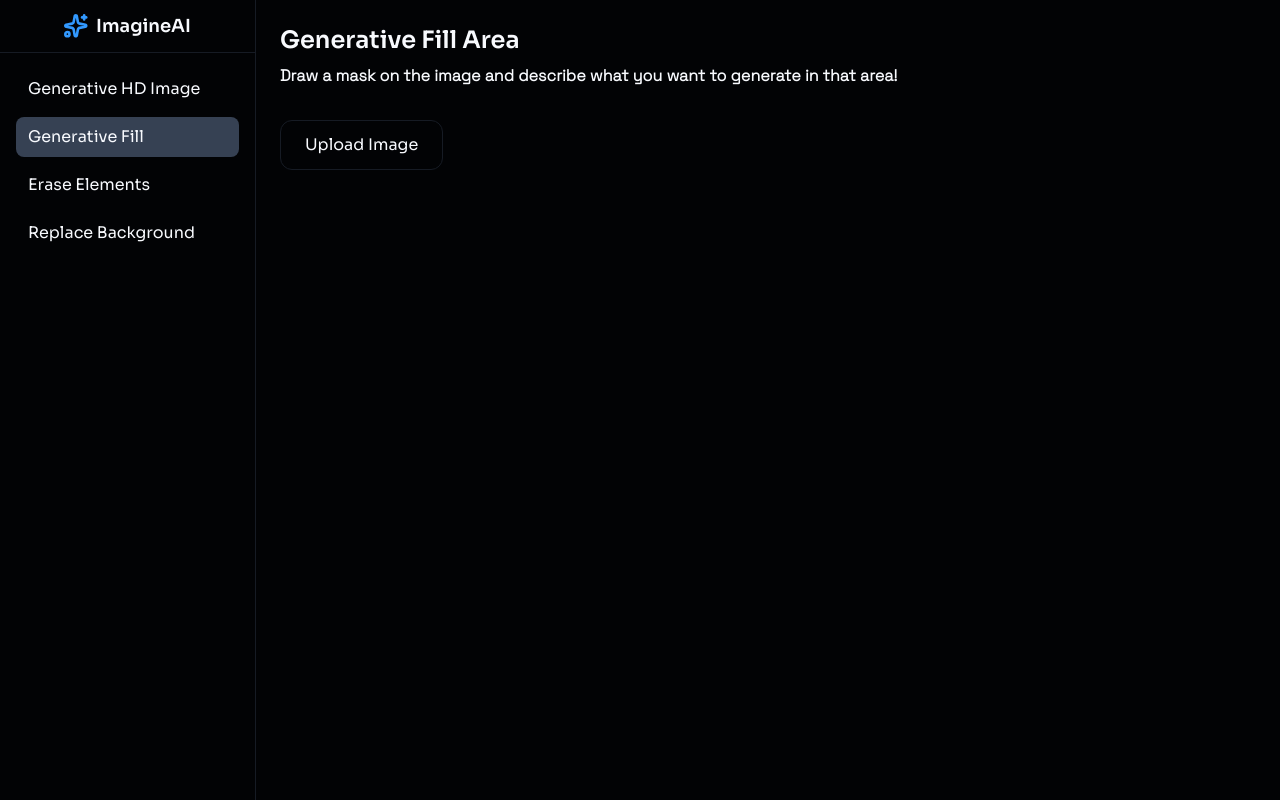
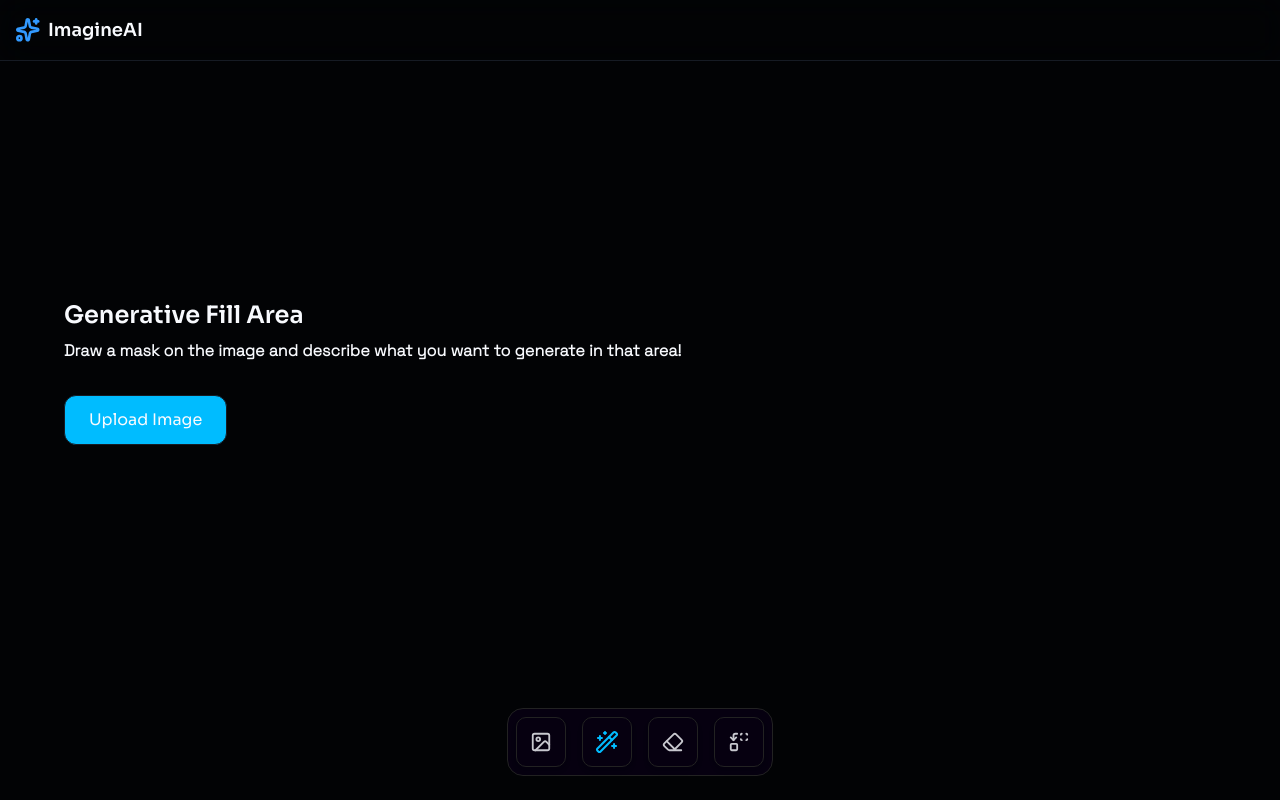
Before and after one commit to SufiyaSayyed/Ad-Snap-AI-App, a React (Vite) app: page /playground/gen-fill in a window 1280 px wide. Built offline with nearby package versions, Linux system fonts and the light colour scheme.

Commit message:
ui fixes

```diff
--- /dev/null
+++ b/src/components/Dock.css
@@ -0,0 +1,57 @@
+.dock-outer {
+  margin: 0 0.5rem;
+  display: flex;
+  max-width: 100%;
+  align-items: center;
+}
+
+.dock-panel {
+  position: absolute;
+  bottom: 0.5rem;
+  left: 50%;
+  transform: translateX(-50%);
+  display: flex;
+  align-items: flex-end;
+  width: fit-content;
+  gap: 1rem;
+  border-radius: 1rem;
+  background-color: #060010;
+  border: 1px solid #222;
+  padding: 0 0.5rem 0.5rem;
+}
+
+.dock-item {
+  position: relative;
+  display: inline-flex;
+  align-items: center;
+  justify-content: center;
+  border-radius: 10px;
+  background-color: #060010;
+  border: 1px solid #222;
+  box-shadow:
+    0 4px 6px -1px rgba(0, 0, 0, 0.1),
+    0 2px 4px -1px rgba(0, 0, 0, 0.06);
+  cursor: pointer;
+  outline: none;
+}
+
+.dock-icon {
+  display: flex;
+  align-items: center;
+  justify-content: center;
+}
+
+.dock-label {
+  position: absolute;
+  top: -1.5rem;
+  left: 50%;
+  width: fit-content;
+  white-space: pre;
+  border-radius: 0.375rem;
+  border: 1px solid #222;
+  background-color: #060010;
+  padding: 0.125rem 0.5rem;
+  font-size: 0.75rem;
+  color: #fff;
+  transform: translateX(-50%);
+}
--- /dev/null
+++ b/src/components/Dock.tsx
@@ -0,0 +1,195 @@
+'use client';
+
+import {
+  motion,
+  MotionValue,
+  useMotionValue,
+  useSpring,
+  useTransform,
+  type SpringOptions,
+  AnimatePresence
+} from 'motion/react';
+import React, { Children, cloneElement, useEffect, useMemo, useRef, useState } from 'react';
+
+import './Dock.css';
+
+export type DockItemData = {
+  icon: React.ReactNode;
+  label: React.ReactNode;
+  onClick: () => void;
+  className?: string;
+};
+
+export type DockProps = {
+  items: DockItemData[];
+  className?: string;
+  distance?: number;
+  panelHeight?: number;
+  baseItemSize?: number;
+  dockHeight?: number;
+  magnification?: number;
+  spring?: SpringOptions;
+};
+
+type DockItemProps = {
+  className?: string;
+  children: React.ReactNode;
+  onClick?: () => void;
+  mouseX: MotionValue<number>;
+  spring: SpringOptions;
+  distance: number;
+  baseItemSize: number;
+  magnification: number;
+};
+
+function DockItem({
+  children,
+  className = '',
+  onClick,
+  mouseX,
+  spring,
+  distance,
+  magnification,
+  baseItemSize
+}: DockItemProps) {
+  const ref = useRef<HTMLDivElement>(null);
+  const isHovered = useMotionValue(0);
+
+  const mouseDistance = useTransform(mouseX, val => {
+    const rect = ref.current?.getBoundingClientRect() ?? {
+      x: 0,
+      width: baseItemSize
+    };
+    return val - rect.x - baseItemSize / 2;
+  });
+
+  const targetSize = useTransform(mouseDistance, [-distance, 0, distance], [baseItemSize, magnification, baseItemSize]);
+  const size = useSpring(targetSize, spring);
+
+  return (
+    <motion.div
+      ref={ref}
+      style={{
+        width: size,
+        height: size
+      }}
+      onHoverStart={() => isHovered.set(1)}
+      onHoverEnd={() => isHovered.set(0)}
+      onFocus={() => isHovered.set(1)}
+      onBlur={() => isHovered.set(0)}
+      onClick={onClick}
+      className={`dock-item ${className}`}
+      tabIndex={0}
+      role="button"
+      aria-haspopup="true"
+    >
+      {Children.map(children, child =>
+        React.isValidElement(child)
+          ? cloneElement(child as React.ReactElement<{ isHovered?: MotionValue<number> }>, { isHovered })
+          : child
+      )}
+    </motion.div>
+  );
+}
+
+type DockLabelProps = {
+  className?: string;
+  children: React.ReactNode;
+  isHovered?: MotionValue<number>;
+};
+
+function DockLabel({ children, className = '', isHovered }: DockLabelProps) {
+  const [isVisible, setIsVisible] = useState(false);
+
+  useEffect(() => {
+    if (!isHovered) return;
+    const unsubscribe = isHovered.on('change', latest => {
+      setIsVisible(latest === 1);
+    });
+    return () => unsubscribe();
+  }, [isHovered]);
+
+  return (
+    <AnimatePresence>
+      {isVisible && (
+        <motion.div
+          initial={{ opacity: 0, y: 0 }}
+          animate={{ opacity: 1, y: -10 }}
+          exit={{ opacity: 0, y: 0 }}
+          transition={{ duration: 0.2 }}
+          className={`dock-label ${className}`}
+          role="tooltip"
+          style={{ x: '-50%' }}
+        >
+          {children}
+        </motion.div>
+      )}
+    </AnimatePresence>
+  );
+}
+
+type DockIconProps = {
+  className?: string;
+  children: React.ReactNode;
+  isHovered?: MotionValue<number>;
+};
+
+function DockIcon({ children, className = '' }: DockIconProps) {
+  return <div className={`dock-icon ${className}`}>{children}</div>;
+}
+
+export default function Dock({
+  items,
+  className = '',
+  spring = { mass: 0.1, stiffness: 150, damping: 12 },
+  magnification = 70,
+  distance = 200,
+  panelHeight = 68,
+  dockHeight = 256,
+  baseItemSize = 50
+}: DockProps) {
+  const mouseX = useMotionValue(Infinity);
+  const isHovered = useMotionValue(0);
+
+  const maxHeight = useMemo(
+    () => Math.max(dockHeight, magnification + magnification / 2 + 4),
+    [magnification, dockHeight]
+  );
+  const heightRow = useTransform(isHovered, [0, 1], [panelHeight, maxHeight]);
+  const height = useSpring(heightRow, spring);
+
+  return (
+    <motion.div style={{ height, scrollbarWidth: 'none' }} className="dock-outer">
+      <motion.div
+        onMouseMove={({ pageX }) => {
+          isHovered.set(1);
+          mouseX.set(pageX);
+        }}
+        onMouseLeave={() => {
+          isHovered.set(0);
+          mouseX.set(Infinity);
+        }}
+        className={`dock-panel ${className}`}
+        style={{ height: panelHeight }}
+        role="toolbar"
+        aria-label="Application dock"
+      >
+        {items.map((item, index) => (
+          <DockItem
+            key={index}
+            onClick={item.onClick}
+            className={item.className}
+            mouseX={mouseX}
+            spring={spring}
+            distance={distance}
+            magnification={magnification}
+            baseItemSize={baseItemSize}
+          >
+            <DockIcon>{item.icon}</DockIcon>
+            <DockLabel>{item.label}</DockLabel>
+          </DockItem>
+        ))}
+      </motion.div>
+    </motion.div>
+  );
+}
--- a/src/components/ui/slider.tsx
+++ b/src/components/ui/slider.tsx
@@ -37,7 +37,7 @@ function Slider({
       <SliderPrimitive.Track
         data-slot="slider-track"
         className={cn(
-          "bg-p-1 relative grow overflow-hidden rounded-full data-[orientation=horizontal]:h-1.5 data-[orientation=horizontal]:w-full data-[orientation=vertical]:h-full data-[orientation=vertical]:w-1.5"
+          "bg-muted-foreground relative grow overflow-hidden rounded-full data-[orientation=horizontal]:h-1.5 data-[orientation=horizontal]:w-full data-[orientation=vertical]:h-full data-[orientation=vertical]:w-1.5"
         )}
       >
         <SliderPrimitive.Range
--- a/src/pages/EraseElement.tsx
+++ b/src/pages/EraseElement.tsx
@@ -161,7 +161,7 @@ const EraseElement = () => {
       <div className="mb-6 flex justify-center md:justify-start">
         <label
           htmlFor="file-upload"
-          className="bg-p-4  border border-border-2 hover:bg-p-1 px-6 py-3 rounded-xl"
+          className="bg-primary border border-border-2 hover:bg-secondary-foreground hover:text-accent-foreground px-6 py-3 rounded-xl"
         >
           Upload Image
         </label>
--- a/src/pages/GenFill.tsx
+++ b/src/pages/GenFill.tsx
@@ -167,7 +167,7 @@ const GenFill = () => {
       <div className="mb-6 flex justify-center md:justify-start">
         <label
           htmlFor="file-upload"
-          className="bg-p-4  border border-border-2 hover:bg-p-1 px-6 py-3 rounded-xl"
+          className="bg-primary border border-border-2 hover:bg-secondary-foreground hover:text-accent-foreground px-6 py-3 rounded-xl"
         >
           Upload Image
         </label>
@@ -182,7 +182,7 @@ const GenFill = () => {
 
       <div className="p-4 grid grid-cols-1 lg:grid-cols-3 gap-10">
         {(imageFile || isGenFillImageSuccess) && (
-          <div className="relative inline-block lg:col-span-2 flex justify-center">
+          <div className="relative lg:col-span-2 flex justify-center">
             {imageFile && (
               <div className="relative w-full max-w-[800px]">
                 <canvas ref={imageCanvasRef} className="w-full h-auto" />
--- a/src/pages/ImageGeneration.tsx
+++ b/src/pages/ImageGeneration.tsx
@@ -257,7 +257,7 @@ const ImageGeneration = () => {
                         download={`image_${idx}_${index}.png`}
                         target="_blank"
                         rel="noopener noreferrer"
-                        className="mt-2 px-3 py-1 text-sm bg-p-4 text-white border border-border-2 hover:bg-p-1 bg rounded-lg"
+                        className="mt-2 px-3 py-1 text-sm bg-primary text-white border border-border-2 hover:bg-secondary-foreground hover:text-accent-foreground rounded-lg"
                       >
                         Download
                       </a>
--- a/src/pages/MainLayout.tsx
+++ b/src/pages/MainLayout.tsx
@@ -1,115 +1,96 @@
-import { useState } from "react";
-import { cn } from "@/lib/utils";
-import { Link, Outlet, useLocation } from "react-router-dom";
-import { Menu, X } from "lucide-react"; // hamburger & close icons
-import Logo from "../assets/logo2.svg";
+import { useState, useEffect } from "react";
+import { Outlet, useNavigate, useLocation } from "react-router-dom";
+import { Image, Eraser, Wand2, Replace } from "lucide-react";
+import Dock from "@/components/Dock";
 
 const MainLayout = () => {
+  const navigate = useNavigate();
   const location = useLocation();
-  const [isOpen, setIsOpen] = useState(false);
+  const [isMobile, setIsMobile] = useState(window.innerWidth < 768);
 
-  const NavLinks = () => (
-    <>
-      <Link
-        to="/playground/hd-image"
-        className={cn(
-          "px-3 py-2 rounded-lg hover:bg-gray-700",
-          location.pathname === "/playground/hd-image" && "bg-gray-700"
-        )}
-        onClick={() => setIsOpen(false)}
-      >
-        Generative HD Image
-      </Link>
-      <Link
-        to="/playground/gen-fill"
-        className={cn(
-          "px-3 py-2 rounded-lg hover:bg-gray-700",
-          location.pathname === "/playground/gen-fill" && "bg-gray-700"
-        )}
-        onClick={() => setIsOpen(false)}
-      >
-        Generative Fill
-      </Link>
-      <Link
-        to="/playground/erase-element"
-        className={cn(
-          "px-3 py-2 rounded-lg hover:bg-gray-700",
-          location.pathname === "/playground/erase-element" && "bg-gray-700"
-        )}
-        onClick={() => setIsOpen(false)}
-      >
-        Erase Elements
-      </Link>
-      <Link
-        to="/playground/replace-bg"
-        className={cn(
-          "px-3 py-2 rounded-lg hover:bg-gray-700",
-          location.pathname === "/playground/replace-bg" && "bg-gray-700"
-        )}
-        onClick={() => setIsOpen(false)}
-      >
-        Replace Background
-      </Link>
-    </>
-  );
+  useEffect(() => {
+    const handleResize = () => setIsMobile(window.innerWidth < 768);
+    window.addEventListener("resize", handleResize);
+    return () => window.removeEventListener("resize", handleResize);
+  }, []);
+
+  const dockItems = [
+    {
+      icon: <Image size={22} />,
+      label: "HD Image",
+      onClick: () => navigate("/playground/hd-image"),
+    },
+    {
+      icon: <Wand2 size={22} />,
+      label: "Gen Fill",
+      onClick: () => navigate("/playground/gen-fill"),
+    },
+    {
+      icon: <Eraser size={22} />,
+      label: "Erase",
+      onClick: () => navigate("/playground/erase-element"),
+    },
+    {
+      icon: <Replace size={22} />,
+      label: "Replace BG",
+      onClick: () => navigate("/playground/replace-bg"),
+    },
+  ];
 
   return (
-    <div className="min-h-screen flex">
-      {/* Sidebar (Desktop only) */}
-      <div className="hidden md:flex w-64 bg-p-8 text-n-1 flex-col border-r border-p-4">
-        <div className="py-3 text-xl font-semibold flex justify-center items-center border-b border-p-4">
-          <a href="/" className="block">
+    <div className="min-h-screen flex flex-col text-n-1 relative">
+      {/* ===== Top Header ===== */}
+      <header className="flex justify-between items-center p-4 border-b border-muted-foreground-60 bg-background-80 backdrop-blur-lg fixed top-0 left-0 right-0 z-40">
+        <a href="/" className="flex items-center gap-2">
           <div className="flex items-center gap-2">
             <div className="flex h-6 w-6 items-center justify-center">
-                <img src="/logo_1.svg" />
+              <img src="/logo_1.svg" alt="ImagineAI logo" />
             </div>
             <span className="text-lg font-semibold text-foreground">
               ImagineAI
             </span>
           </div>
         </a>
+      </header>
+
+      {/* ===== Dock Navigation (bottom) ===== */}
+      <div className="fixed bottom-4 left-1/2 -translate-x-1/2 z-50">
+        <Dock
+          items={dockItems.map((item) => ({
+            ...item,
+            icon: (
+              <div
+                className={`transition-all ${
+                  location.pathname.includes(
+                    item.label.toLowerCase().replace(" ", "-")
+                  )
+                    ? "text-primary scale-110"
+                    : "opacity-80 hover:opacity-100"
+                }`}
+              >
+                {item.icon}
               </div>
-        <nav className="flex flex-col gap-2 p-4">
-          <NavLinks />
-        </nav>
+            ),
+          }))}
+          panelHeight={isMobile ? 64 : 68}
+          baseItemSize={isMobile ? 44 : 50}
+          magnification={isMobile ? 60 : 70}
+        />
       </div>
 
-      {/* Mobile Sidebar Overlay */}
-      {isOpen && (
-        <div className="fixed inset-0 bg-p-8 text-white z-50 flex flex-col">
-          <div className="flex justify-between items-center py-5.5 px-4 border-b border-gray-700">
-            <a href="/" className="block">
-              <img src={Logo} alt="logo" width={110} height={30} />
-            </a>
-            <button onClick={() => setIsOpen(false)}>
-              <X className="w-6 h-6" />
-            </button>
+      {/* ===== Main Content ===== */}
+      <main
+        className={`
+          flex-1 overflow-y-auto px-6
+          pt-[calc(4rem+1.5rem)]  /* header height + spacing */
+          pb-[calc(4rem+1.5rem)]  /* dock height + spacing */
+          flex items-center justify-center
+        `}
+      >
+        <div className="w-full max-w-6xl mx-auto">
+          <Outlet />
         </div>
-          <nav className="flex flex-col gap-4 p-6 text-lg">
-            <NavLinks />
-          </nav>
-        </div>
-      )}
-
-      {/* Main content */}
-      <div className="flex-1 flex flex-col">
-        {/* Top bar only for mobile */}
-        <div className="md:hidden fixed top-0 left-0 right-0 z-40 flex justify-between items-center p-4 border-b bg-p-7 border-p-4">
-          <a href="/" className="block">
-            <img src={Logo} alt="logo" width={110} height={32} />
-          </a>
-          <button
-            className="p-2 rounded-lg hover:bg-gray-100"
-            onClick={() => setIsOpen(true)}
-          >
-            <Menu className="w-6 h-6 text-n-1" />
-          </button>
-        </div>
-
-        <main className="flex-1 p-6 overflow-y-auto mt-18 xl:mt-0 lg:mt-0 md:mt-0">
-          <Outlet />
       </main>
-      </div>
     </div>
   );
 };
--- a/src/pages/ReplaceBackground.tsx
+++ b/src/pages/ReplaceBackground.tsx
@@ -66,7 +66,7 @@ const ReplaceBackground = () => {
       <div className="mb-6 flex justify-center md:justify-start">
         <label
           htmlFor="file-upload"
-          className="bg-p-4  border border-border-2 hover:bg-p-1 px-6 py-3 rounded-xl"
+          className="bg-primary border border-border-2 hover:bg-secondary-foreground hover:text-accent-foreground px-6 py-3 rounded-xl"
         >
           Upload Image
         </label>
```
Lines whose indentation alone changed are shown as unchanged.
